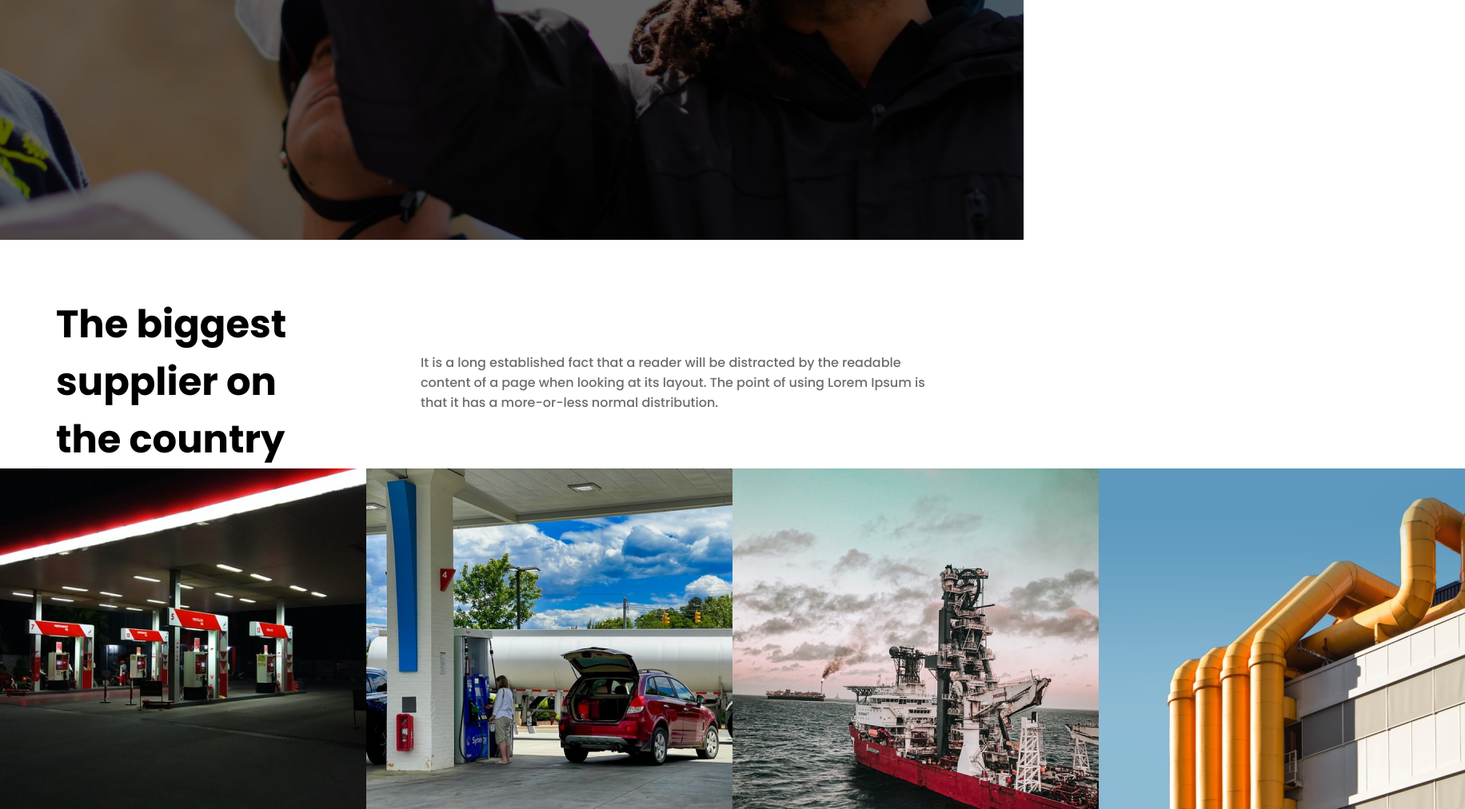
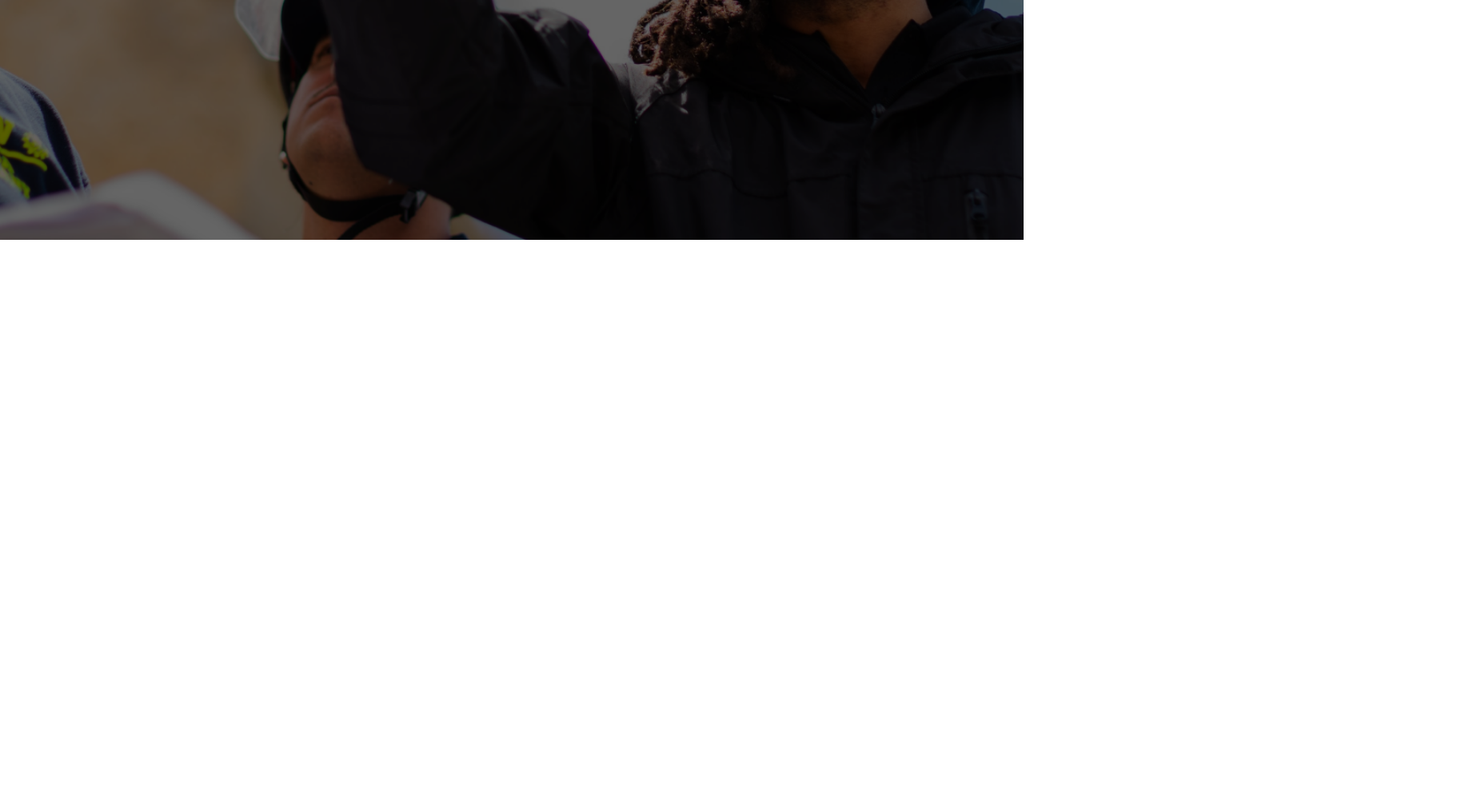
Before and after one commit to sajibkhandev/Petroil_Figma_Hmtl, a plain HTML site: page index.html in a window 1280 px wide. Shown: the part 684-1696 px from the top of the page at 80% size, 1832 px wide, since content can reach past the window. After the commit the page ends 984 px from the top, so only its background shows below. Drawn offline with Linux system fonts and the light colour scheme.

Commit message:
country section remove

```diff
--- a/index.html
+++ b/index.html
@@ -53,37 +53,7 @@
     <!-- =========================
         Banner part end
      ============================= -->
-    <!-- =========================
-        Country part start
-     ============================= -->
 
-         <section class="country">
-            <div class="container">
-                <div class="box">
-                    <div class="left">
-                        <h3>The biggest
-                            supplier on
-                            the country</h3>
-
-                    </div>
-                    <div class="right">
-                        <p>It is a long established fact that a reader will be distracted by the readable content of a page when looking at its layout. The point of using Lorem Ipsum is that it has a more-or-less normal distribution.</p>
-                    </div>
-                </div>
-            </div>
-
-            <div class="box box2">
-                <img src="./images/countryImg1.png" alt="">
-                <img src="./images/countryImg2.png" alt="">
-                <img src="./images/countryImg3.png" alt="">
-                <img src="./images/countryImg4.png" alt="">
-            </div>
-
-         </section>
-
-    <!-- =========================
-        Country part end
-     ============================= -->
 
 
 </body>
```
